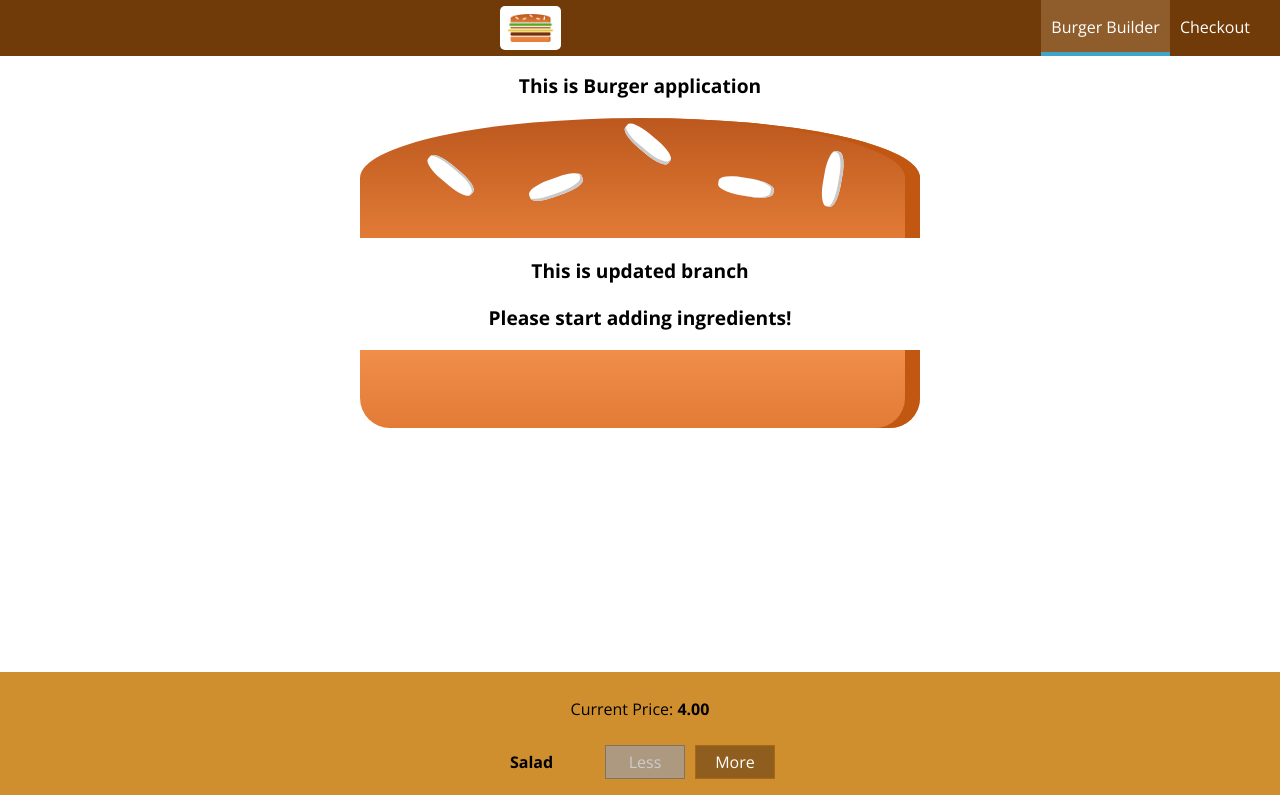
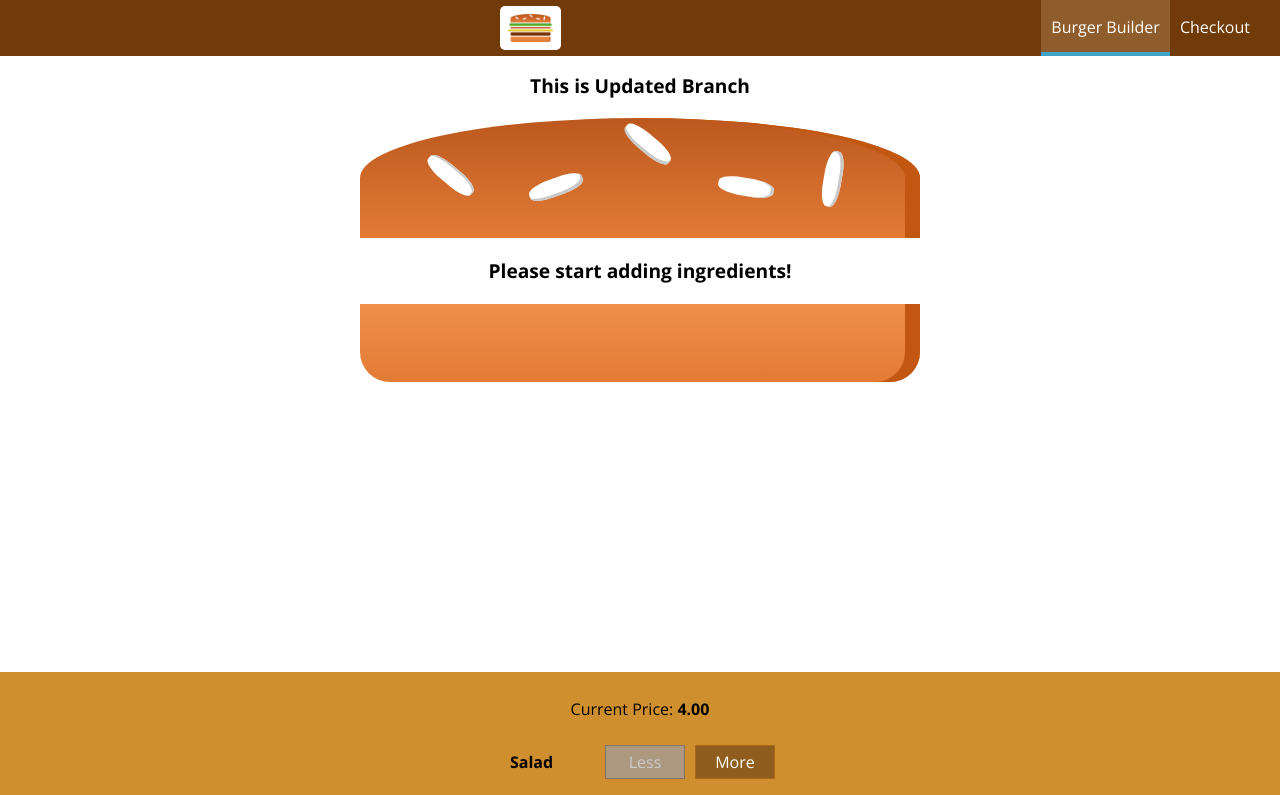
Before and after one commit to doshiparth642/burgerbuildapplication, a React app: page / in a window 1280 px wide. Shown: the top 795 px of the page. Built offline with nearby package versions, Linux system fonts and the light colour scheme.

Commit message:
'new_changes_updated'

```diff
--- a/src/components/Burger/Burger.js
+++ b/src/components/Burger/Burger.js
@@ -23,9 +23,8 @@ const Burger = (props) => {
 
     return (
         <div className='Burger'>
-            <p>This is Burger application</p>
+            <p>This is Updated Branch</p>
             <BurgerIngradiant type='bread-top' />
-            <p>This is updated branch</p>
             {transformedIngredients}
             <BurgerIngradiant type='bread-bottom' />
 
```
